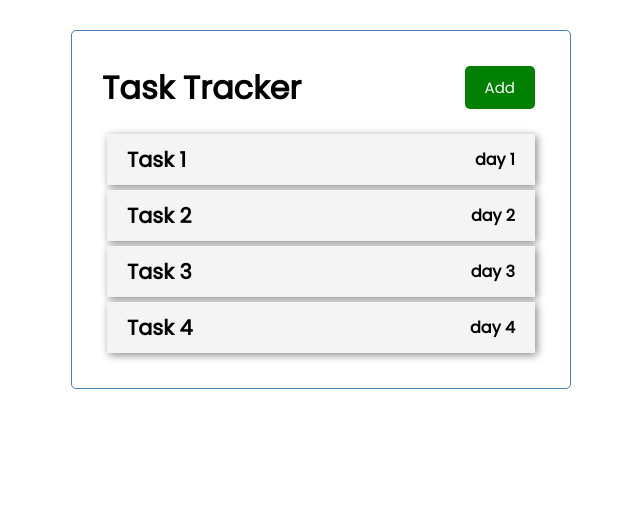
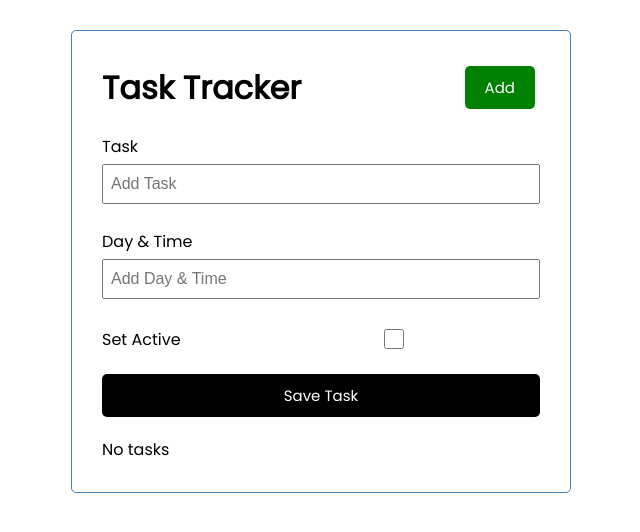
Before and after one commit to cdhairya/task-tracker-angular, an Angular app: page / in a window 1280 px wide. Shown: the top 532 px of the page, without its empty margins (319-959 px from the left). Built offline with nearby package versions, Linux system fonts and the light colour scheme.

Commit message:
Created add task component

```diff
--- a/package.json
+++ b/package.json
@@ -18,6 +18,11 @@
     "@angular/platform-browser": "~13.2.0",
     "@angular/platform-browser-dynamic": "~13.2.0",
     "@angular/router": "~13.2.0",
+    "@fortawesome/angular-fontawesome": "^0.10.1",
+    "@fortawesome/fontawesome-svg-core": "~1.2.36",
+    "@fortawesome/free-brands-svg-icons": "^5.15.4",
+    "@fortawesome/free-regular-svg-icons": "^5.15.4",
+    "@fortawesome/free-solid-svg-icons": "^5.15.4",
     "rxjs": "~7.5.0",
     "tslib": "^2.3.0",
     "zone.js": "~0.11.4"
--- /dev/null
+++ b/src/app/components/add-task/add-task.component.css
@@ -0,0 +1,3 @@
+.add-form {
+  margin-bottom: 20px;
+}
--- /dev/null
+++ b/src/app/components/add-task/add-task.component.html
@@ -0,0 +1,15 @@
+<form class="add-form">
+  <div class="form-control">
+    <label for="text">Task</label>
+    <input type="text" name="text" id="text" placeholder="Add Task" />
+  </div>
+  <div class="form-control">
+    <label for="day">Day & Time</label>
+    <input type="text" name="day" id="day" placeholder="Add Day & Time" />
+  </div>
+  <div class="form-control form-control-check">
+    <label for="active">Set Active</label>
+    <input type="checkbox" name="active" id="active" />
+  </div>
+  <input type="submit" value="Save Task" class="btn btn-block" />
+</form>
--- /dev/null
+++ b/src/app/components/add-task/add-task.component.ts
@@ -0,0 +1,15 @@
+import { Component, OnInit } from '@angular/core';
+
+@Component({
+  selector: 'app-add-task',
+  templateUrl: './add-task.component.html',
+  styleUrls: ['./add-task.component.css']
+})
+export class AddTaskComponent implements OnInit {
+
+  constructor() { }
+
+  ngOnInit(): void {
+  }
+
+}
--- a/src/app/components/task-item/task-item.component.css
+++ b/src/app/components/task-item/task-item.component.css
@@ -13,7 +13,7 @@
   background-color: rgb(46, 46, 46);
 }
 
-.task .reminder {
+.task.active {
   border-left: 5px solid green;
 }
 
--- a/src/app/components/task-item/task-item.component.html
+++ b/src/app/components/task-item/task-item.component.html
@@ -1,6 +1,15 @@
-<div class="task">
+<div
+  [ngClass]="{ active: task.active }"
+  class="task"
+  (dblclick)="onToggle(task)"
+>
   <h3>
     {{ task.text }}
-    <p>{{ task.day }}</p>
+    <fa-icon
+      (click)="onDelete(task)"
+      [icon]="faTimes"
+      [ngStyle]="{ color: 'red' }"
+    ></fa-icon>
   </h3>
+  <p>{{ task.day }}</p>
 </div>
--- a/src/app/components/task-item/task-item.component.ts
+++ b/src/app/components/task-item/task-item.component.ts
@@ -1,5 +1,6 @@
-import { Component, OnInit, Input } from '@angular/core';
+import { Component, OnInit, Input, Output, EventEmitter } from '@angular/core';
 import { Task } from 'src/app/Task';
+import {faTimes} from '@fortawesome/free-solid-svg-icons';
 
 @Component({
   selector: 'app-task-item',
@@ -9,10 +10,21 @@ import { Task } from 'src/app/Task';
 export class TaskItemComponent implements OnInit {
 
   @Input() task: Task;
+  @Output() taskDelete: EventEmitter<Task> = new EventEmitter()
+  @Output() taskToggle: EventEmitter<Task> = new EventEmitter()
+  faTimes = faTimes;
 
   constructor() { }
 
   ngOnInit(): void {
   }
 
+  onDelete(task: Task){
+    this.taskDelete.emit(task);
+  }
+
+  onToggle(task: Task){
+    this.taskToggle.emit(task);
+  }
+
 }
--- a/src/app/components/tasks/tasks.component.html
+++ b/src/app/components/tasks/tasks.component.html
@@ -1 +1,12 @@
-<app-task-item *ngFor="let task of tasks" [task]="task"></app-task-item>
+<app-add-task></app-add-task>
+<div *ngIf="this.tasks.length === 0">
+  <p>No tasks</p>
+</div>
+<ng-template>
+  <app-task-item
+    *ngFor="let task of tasks"
+    [task]="task"
+    (taskDelete)="taskDelete($event)"
+    (taskToggle)="taskToggleActive($event)"
+  ></app-task-item>
+</ng-template>
--- a/src/app/components/tasks/tasks.component.ts
+++ b/src/app/components/tasks/tasks.component.ts
@@ -1,44 +1,27 @@
 import { Component, OnInit } from '@angular/core';
-import {Task} from '../../Task'
+import { Task } from '../../Task';
 @Component({
   selector: 'app-tasks',
   templateUrl: './tasks.component.html',
-  styleUrls: ['./tasks.component.css']
+  styleUrls: ['./tasks.component.css'],
 })
 export class TasksComponent implements OnInit {
-
-  tasks: Task[];
-
+  tasks: Task[] = [];
+  localItem: string = 'hello';
   constructor() {
-    this.tasks = [
-      {
-        id: 1,
-        text: "Task 1",
-        day: "day 1",
-        active: true
-      },
-      {
-        id: 2,
-        text: "Task 2",
-        day: "day 2",
-        active: false
-      },
-      {
-        id: 3,
-        text: "Task 3",
-        day: "day 3",
-        active: true
-      },
-      {
-        id: 4,
-        text: "Task 4",
-        day: "day 4",
-        active: false
-      }
-    ]
-   }
-
-  ngOnInit(): void {
+    this.localItem = JSON.parse(localStorage.getItem('tasks')!);
   }
 
+  ngOnInit(): void {}
+
+  taskDelete(task: Task) {
+    this.tasks.splice(this.tasks.indexOf(task), 1);
+    localStorage.setItem('tasks', JSON.stringify(this.tasks));
+  }
+
+  taskToggleActive(task: Task) {
+    this.tasks[this.tasks.indexOf(task)].active =
+      !this.tasks[this.tasks.indexOf(task)].active;
+    localStorage.setItem('tasks', JSON.stringify(this.tasks));
+  }
 }
--- a/src/styles.css
+++ b/src/styles.css
@@ -33,3 +33,40 @@ body {
   font-family: inherit;
   text-decoration: none;
 }
+
+.btn-block {
+  width: 100%;
+  display: block;
+  margin: 5px auto;
+}
+
+.form-control {
+  margin: 20px 0;
+}
+
+.form-control input {
+  height: 40px;
+  width: 100%;
+  margin: 5px 0;
+  padding: 3px 7px;
+  font-size: 1rem;
+}
+
+.form-control label {
+  display: block;
+}
+
+.form-control-check {
+  display: flex;
+  align-items: center;
+  justify-content: space-between;
+}
+
+.form-control-check label {
+  flex: 1;
+}
+
+.form-control-check input {
+  flex: 2;
+  height: 20px;
+}
```
Also changed, not shown: src/app/app.module.ts (+6 -2 lines), 2 other files (tests, documents, lock files or other folders).
